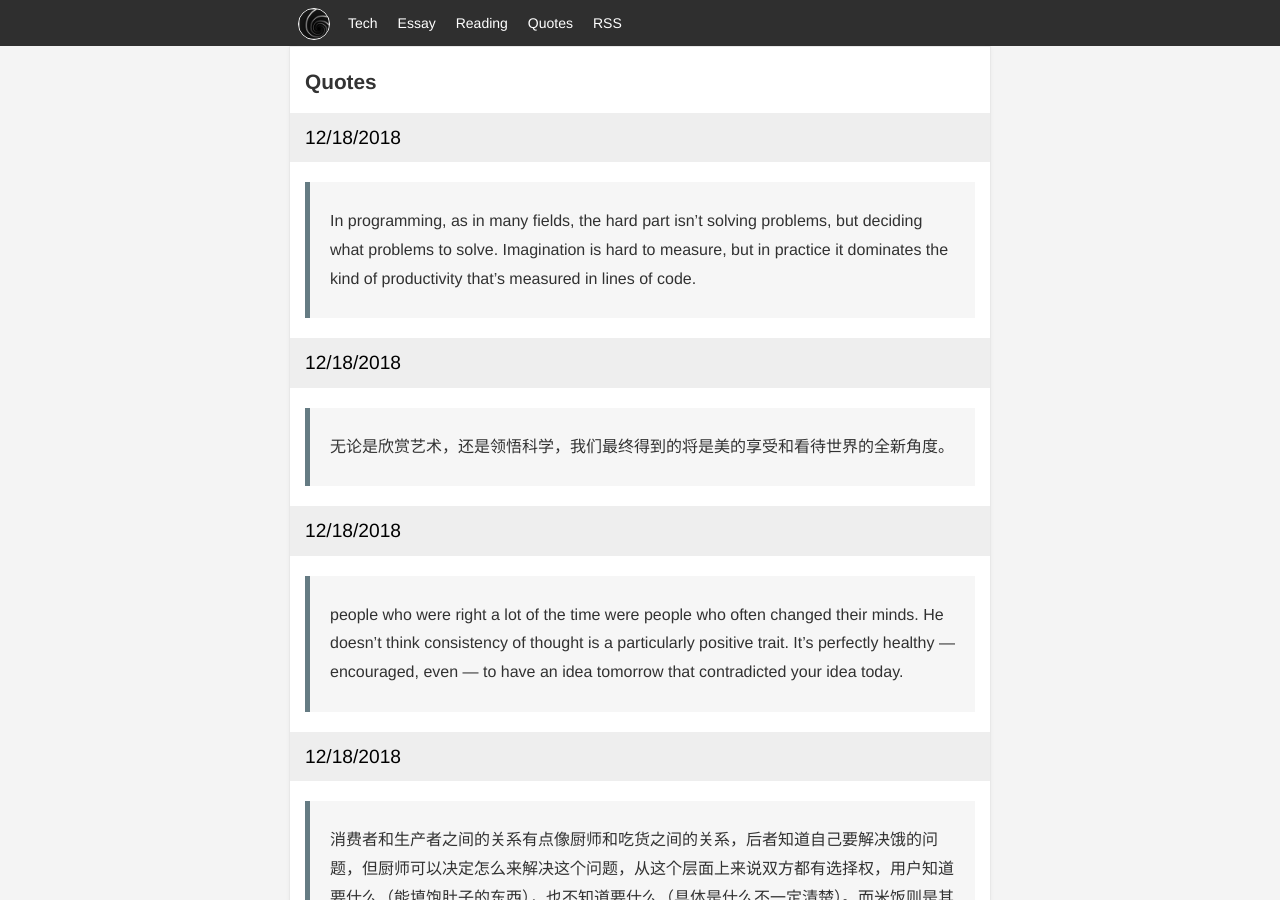
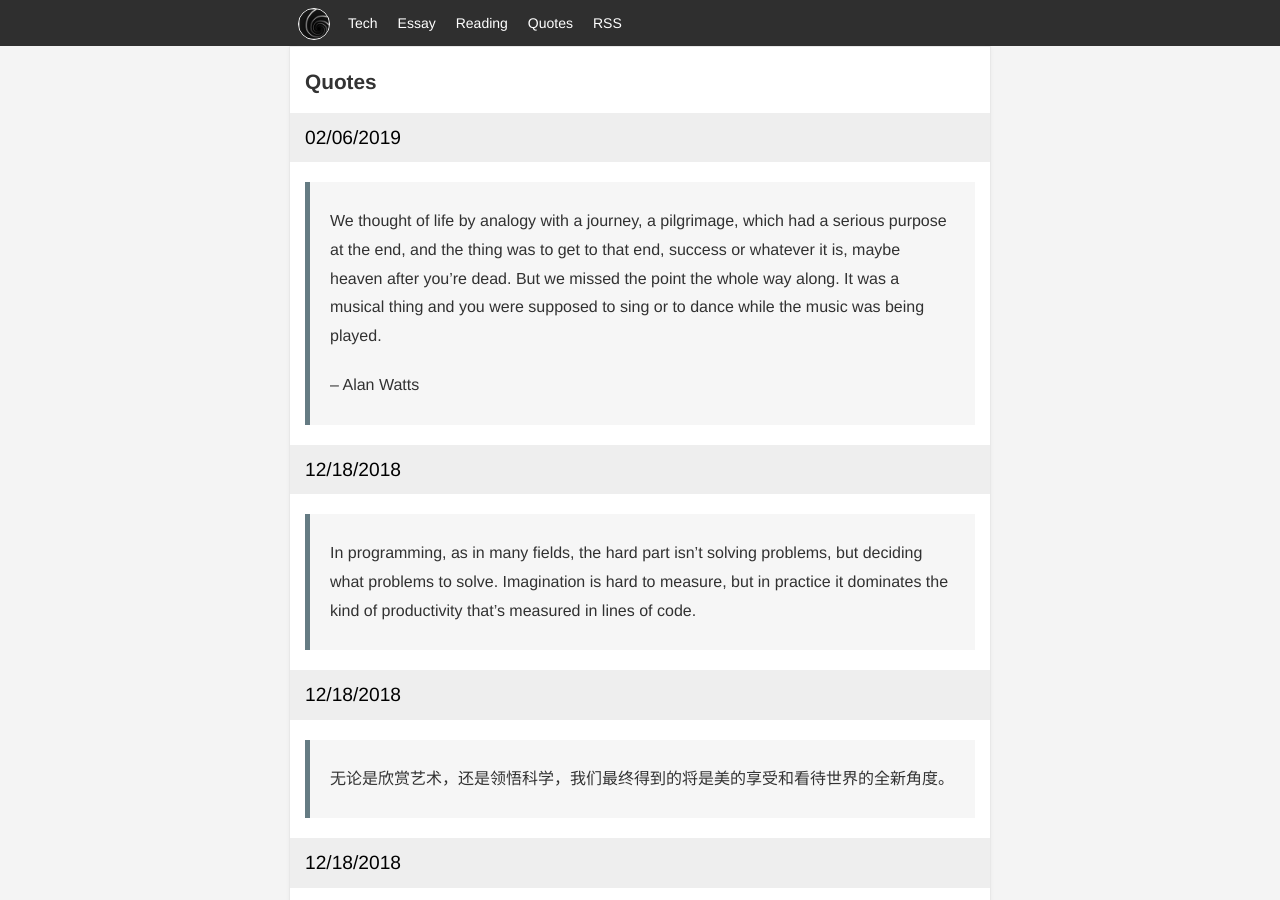
Before and after one commit to limboy/lzyy.github.com, a Jekyll site: the page built from quotes.md, in a window 1280 px wide and 900 px high. Built offline with Jekyll 4.4.1, drawn with Linux system fonts in a browser that asks for light colours; comment, search, counter and statistics services are not loaded.

Commit message:
add a quote

```diff
--- a/quotes.md
+++ b/quotes.md
@@ -2,6 +2,12 @@
 layout: post
 title: Quotes
 ---
+
+### 02/06/2019
+
+> We thought of life by analogy with a journey, a pilgrimage, which had a serious purpose at the end, and the thing was to get to that end, success or whatever it is, maybe heaven after you’re dead. But we missed the point the whole way along. It was a musical thing and you were supposed to sing or to dance while the music was being played.
+>
+> -- Alan Watts
 
 ### 12/18/2018
 
```
